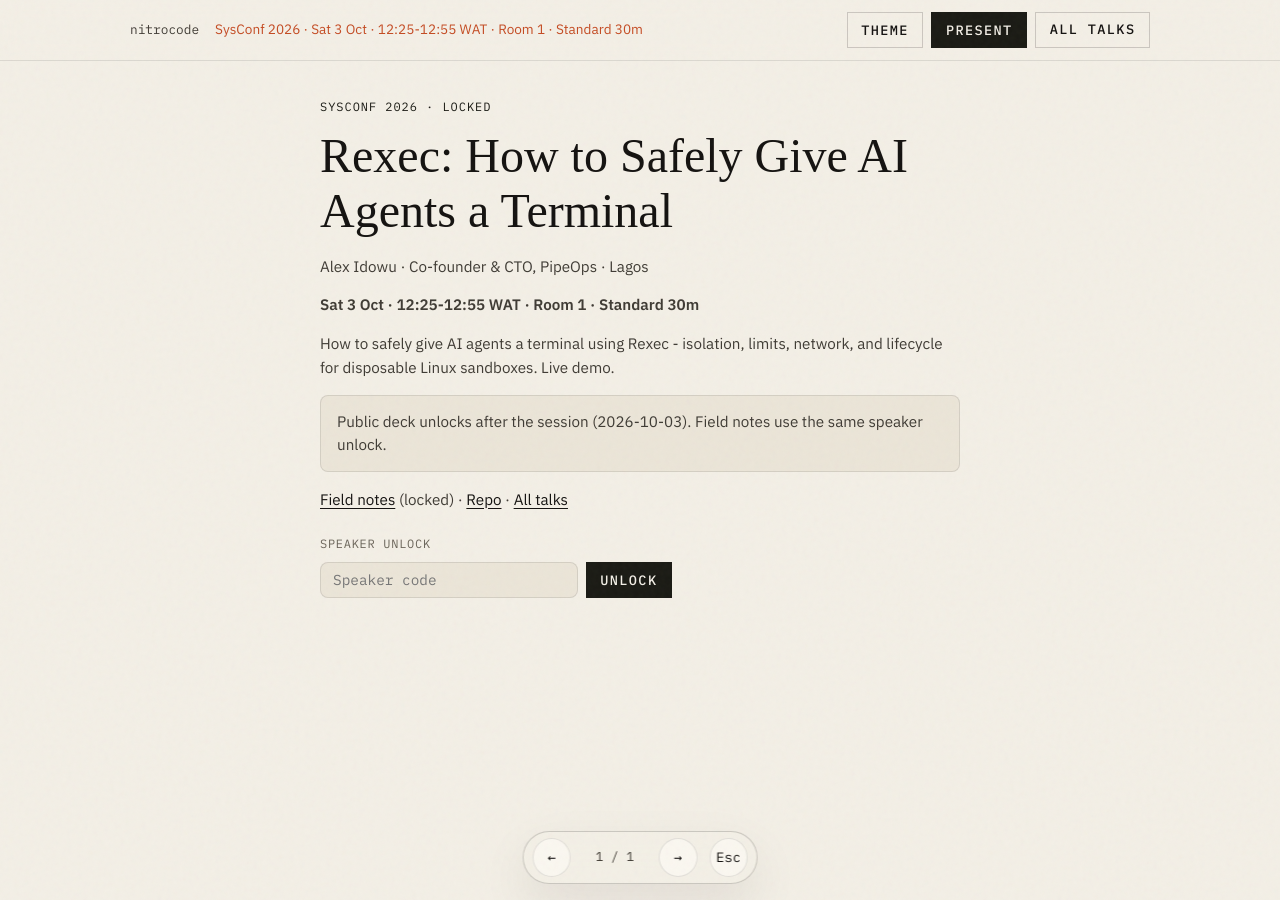
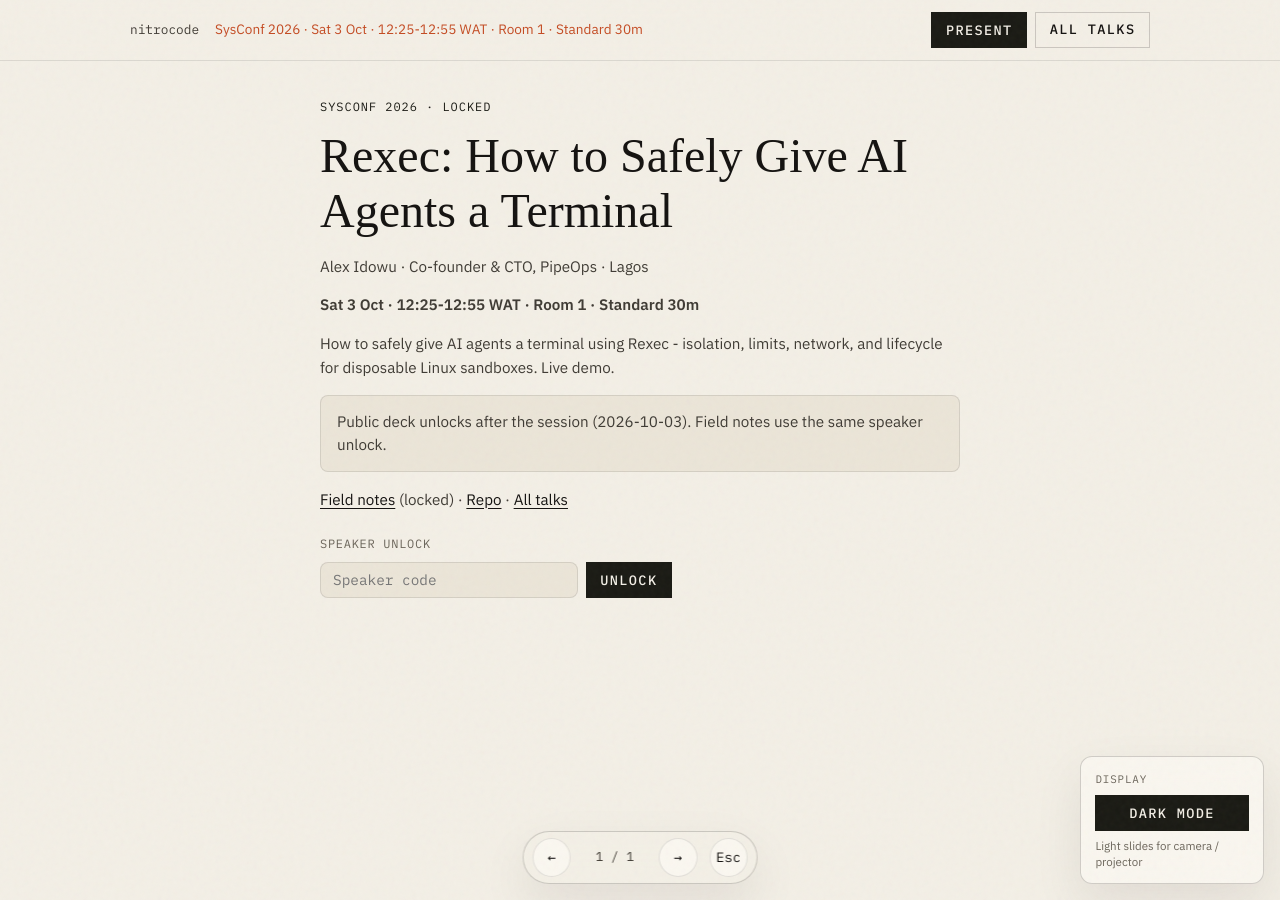
Before and after one commit to 9trocode/9trocode.github.io, a Jekyll site: the page built from talks/sysconf-2026.md, in a window 1280 px wide. Built offline with Jekyll 4.4.1, drawn with Linux system fonts in a browser that asks for light colours; some web fonts are replaced.

Commit message:
Add floating white-mode card and a short about slide.
Theme toggle sits in a fixed Display card (including present mode).
New intro slide covers PipeOps, sandboxes, and off-the-clock One Piece.

```diff
--- a/_config.yml
+++ b/_config.yml
@@ -1,4 +1,4 @@
-asset_version: "20260927-rexec-lead"
+asset_version: "20260927-float-about"
 title: Alex Idowu
 description: >-
   Co-founder & CTO at PipeOps. Platform engineering, multi-tenant Kubernetes
--- a/_layouts/talk.html
+++ b/_layouts/talk.html
@@ -45,12 +45,17 @@
           <a class="talk-chrome__home" href="{{ '/' | relative_url }}">nitrocode</a>
           <p class="talk-chrome__meta">{{ page.event | default: 'Talk' }}{% if page.slot %} · {{ page.slot }}{% endif %}</p>
           <div class="talk-chrome__actions">
-            <button type="button" class="btn btn--ghost talk-btn" id="theme-toggle" aria-label="Toggle light and dark">Theme</button>
             <button type="button" class="btn btn--solid talk-btn" id="talk-present-toggle" {% if talk_locked %}hidden{% endif %}>Present</button>
             <a class="btn btn--ghost talk-btn" href="{{ '/talks/' | relative_url }}">All talks</a>
           </div>
         </div>
       </header>
+
+      <aside class="talk-float-card" aria-label="Display options">
+        <p class="talk-float-card__label">Display</p>
+        <button type="button" class="btn btn--solid talk-btn js-theme-toggle" aria-label="Switch to light mode">White mode</button>
+        <p class="talk-float-card__hint">Light slides for camera / projector</p>
+      </aside>
 
       <main class="talk-main" id="main_content">
         {% if talk_locked %}
--- a/assets/css/style.scss
+++ b/assets/css/style.scss
@@ -2173,3 +2173,61 @@
 html[data-theme="light"] .talk-page.is-presenting .talk-slide {
   background: var(--bg);
 }
+
+.talk-float-card {
+  position: fixed;
+  right: 1rem;
+  bottom: 1rem;
+  z-index: 70;
+  width: min(11.5rem, calc(100vw - 2rem));
+  padding: 0.85rem 0.9rem;
+  border: 1px solid var(--line-strong);
+  border-radius: 12px;
+  background: color-mix(in srgb, var(--surface) 92%, transparent);
+  backdrop-filter: blur(12px);
+  box-shadow: var(--shadow);
+}
+
+.talk-float-card__label {
+  margin: 0 0 0.45rem;
+  font-family: var(--mono);
+  font-size: 0.68rem;
+  letter-spacing: 0.08em;
+  text-transform: uppercase;
+  color: var(--ink-3);
+}
+
+.talk-float-card .talk-btn {
+  width: 100%;
+}
+
+.talk-float-card__hint {
+  margin: 0.45rem 0 0;
+  font-size: 0.72rem;
+  line-height: 1.35;
+  color: var(--ink-3);
+}
+
+.talk-page.is-presenting .talk-float-card {
+  bottom: 4.25rem; /* sit above present HUD */
+  right: 1rem;
+  opacity: 0.92;
+}
+
+.talk-page.is-presenting .talk-float-card:hover,
+.talk-page.is-presenting .talk-float-card:focus-within {
+  opacity: 1;
+}
+
+@media (max-width: 640px) {
+  .talk-float-card {
+    right: 0.65rem;
+    bottom: 0.65rem;
+    width: 9.5rem;
+    padding: 0.65rem 0.7rem;
+  }
+
+  .talk-float-card__hint {
+    display: none;
+  }
+}
--- a/assets/js/theme.js
+++ b/assets/js/theme.js
@@ -22,13 +22,15 @@
     if (meta) {
       meta.setAttribute("content", theme === "light" ? "#f3efe6" : "#0c0b0a");
     }
-    var btn = document.getElementById("theme-toggle");
-    if (btn) {
-      btn.setAttribute(
-        "aria-label",
-        theme === "dark" ? "Switch to light mode" : "Switch to dark mode"
-      );
-    }
+    var label = theme === "dark" ? "White mode" : "Dark mode";
+    var aria =
+      theme === "dark" ? "Switch to light mode" : "Switch to dark mode";
+    document.querySelectorAll(".js-theme-toggle").forEach(function (btn) {
+      btn.setAttribute("aria-label", aria);
+      if (btn.dataset.labelMode !== "icon") {
+        btn.textContent = label;
+      }
+    });
     var iframe = document.querySelector("iframe.giscus-frame");
     if (iframe && iframe.contentWindow) {
       iframe.contentWindow.postMessage(
@@ -54,8 +56,9 @@
 
   document.addEventListener("DOMContentLoaded", function () {
     applyTheme(currentTheme());
-    var btn = document.getElementById("theme-toggle");
-    if (btn) btn.addEventListener("click", toggle);
+    document.querySelectorAll(".js-theme-toggle").forEach(function (btn) {
+      btn.addEventListener("click", toggle);
+    });
 
     if (window.matchMedia) {
       window
--- a/talks/sysconf-2026.md
+++ b/talks/sysconf-2026.md
@@ -50,9 +50,22 @@
   </div>
 </section>
 
-<!-- 02 Intro / problem -->
+<!-- 02 About -->
 <section class="talk-slide" id="s02" data-slide="2">
-  <p class="talk-slide__label">02 · Intro</p>
+  <p class="talk-slide__label">02 · Intro · about</p>
+  <h2>Quick intro</h2>
+  <p>I’m <strong>Alex Idowu</strong> - Co-founder &amp; CTO at <strong>PipeOps</strong>, based in Lagos.</p>
+  <ul class="talk-oneliners">
+    <li>I build platforms, sandboxes, and isolation for a living - Rexec, agents, multi-tenant Kubernetes.</li>
+    <li>Decade-plus in cloud infra, IaC, and runtime security (gVisor, Firecracker, the messy middle).</li>
+    <li>When I’m not in production logs: <em>One Piece</em>, open source for fun, and shipping small tools that scratch my own itch.</li>
+  </ul>
+  <p class="ok">That’s enough about me - let’s talk terminals.</p>
+</section>
+
+<!-- 03 Intro / problem -->
+<section class="talk-slide" id="s03" data-slide="3">
+  <p class="talk-slide__label">03 · Intro · problem</p>
   <div class="talk-split">
     <div class="talk-split__main">
       <h2>Shell is useful.<br>Your machine is not.</h2>
@@ -75,9 +88,9 @@
   </div>
 </section>
 
-<!-- 03 Goals -->
-<section class="talk-slide" id="s03" data-slide="3">
-  <p class="talk-slide__label">03 · Goals</p>
+<!-- 04 Goals -->
+<section class="talk-slide" id="s04" data-slide="4">
+  <p class="talk-slide__label">04 · Goals</p>
   <h2>What we’ll cover</h2>
   <p>How to give an AI agent a terminal <strong>using Rexec</strong> - and which controls matter even if you copy the pattern elsewhere.</p>
   <ol class="talk-goals">
@@ -92,8 +105,8 @@
 </section>
 
 <!-- 04 Content: security + limits -->
-<section class="talk-slide" id="s04" data-slide="4">
-  <p class="talk-slide__label">04 · Content · security &amp; limits</p>
+<section class="talk-slide" id="s05" data-slide="5">
+  <p class="talk-slide__label">05 · Content · security &amp; limits</p>
   <h2>Isolation and resource limits</h2>
   <div class="talk-grid">
     <div class="talk-card">
@@ -109,8 +122,8 @@
 </section>
 
 <!-- 05 Content: network + lifecycle -->
-<section class="talk-slide" id="s05" data-slide="5">
-  <p class="talk-slide__label">05 · Content · network &amp; lifecycle</p>
+<section class="talk-slide" id="s06" data-slide="6">
+  <p class="talk-slide__label">06 · Content · network &amp; lifecycle</p>
   <h2>Network and lifecycle</h2>
   <div class="talk-grid">
     <div class="talk-card">
@@ -125,8 +138,8 @@
 </section>
 
 <!-- 06 Content: components one-liners (was part of 07) -->
-<section class="talk-slide" id="s06" data-slide="6">
-  <p class="talk-slide__label">06 · Content · components</p>
+<section class="talk-slide" id="s07" data-slide="7">
+  <p class="talk-slide__label">07 · Content · components</p>
   <h2>Rexec pieces - one line each</h2>
   <ul class="talk-oneliners">
     <li><strong>Browser / CLI</strong> - where humans and agents attach (xterm.js, API clients).</li>
@@ -140,8 +153,8 @@
 </section>
 
 <!-- 07 Content: architecture dataflow -->
-<section class="talk-slide" id="s07" data-slide="7">
-  <p class="talk-slide__label">07 · Content · dataflow</p>
+<section class="talk-slide" id="s08" data-slide="8">
+  <p class="talk-slide__label">08 · Content · dataflow</p>
   <h2>What happens when you send a request</h2>
   <figure class="talk-diagram talk-diagram--flow">
     {% include talk-rexec-dataflow.svg %}
@@ -150,8 +163,8 @@
 </section>
 
 <!-- 08 Demo -->
-<section class="talk-slide" id="s08" data-slide="8">
-  <p class="talk-slide__label">08 · Content · demo</p>
+<section class="talk-slide" id="s09" data-slide="9">
+  <p class="talk-slide__label">09 · Content · demo</p>
   <h2>Live: create → prove → delete</h2>
   <ol>
     <li>Create sandbox (limits + network)</li>
@@ -165,8 +178,8 @@
 </section>
 
 <!-- 09 Conclusion -->
-<section class="talk-slide" id="s09" data-slide="9">
-  <p class="talk-slide__label">09 · Conclusion</p>
+<section class="talk-slide" id="s10" data-slide="10">
+  <p class="talk-slide__label">10 · Conclusion</p>
   <h2>Steal this</h2>
   <ol>
     <li>No agent shell on laptops for secrets / prod</li>
@@ -179,8 +192,8 @@
 </section>
 
 <!-- 10 Resources -->
-<section class="talk-slide" id="s10" data-slide="10">
-  <p class="talk-slide__label">10 · Resources</p>
+<section class="talk-slide" id="s11" data-slide="11">
+  <p class="talk-slide__label">11 · Resources</p>
   <h2>Resources</h2>
   <ul class="talk-oneliners">
     <li><strong>Rexec</strong> - <a href="https://github.com/PipeOpsHQ/Rexec">github.com/PipeOpsHQ/Rexec</a></li>
```
